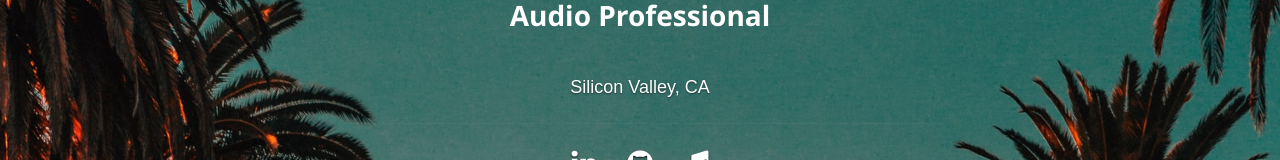
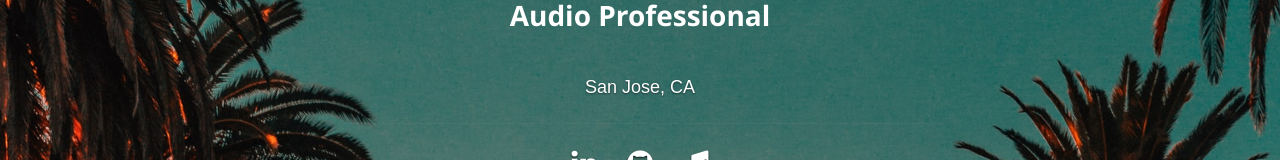
Before and after one commit to thecluff/new-portfolio, a React (Create React App) app: page / in a window 1280 px wide. Shown: the part 343-503 px from the top of the page. Built offline with nearby package versions, Linux system fonts and the light colour scheme.

Commit message:
Update Header.js

```diff
--- a/src/components/Header.js
+++ b/src/components/Header.js
@@ -24,7 +24,7 @@ export default class Header extends Component {
                <h2 className="responsive-headline" style={{color:'white'}}>Audio Professional</h2>
                <br />
 
-               <h3 style={{color:'#fff', fontFamily:'sans-serif '}}>Silicon Valley, CA</h3>
+               <h3 style={{color:'#fff', fontFamily:'sans-serif '}}>San Jose, CA</h3>
                <hr/>
                <ul className="social">
                   {
```
